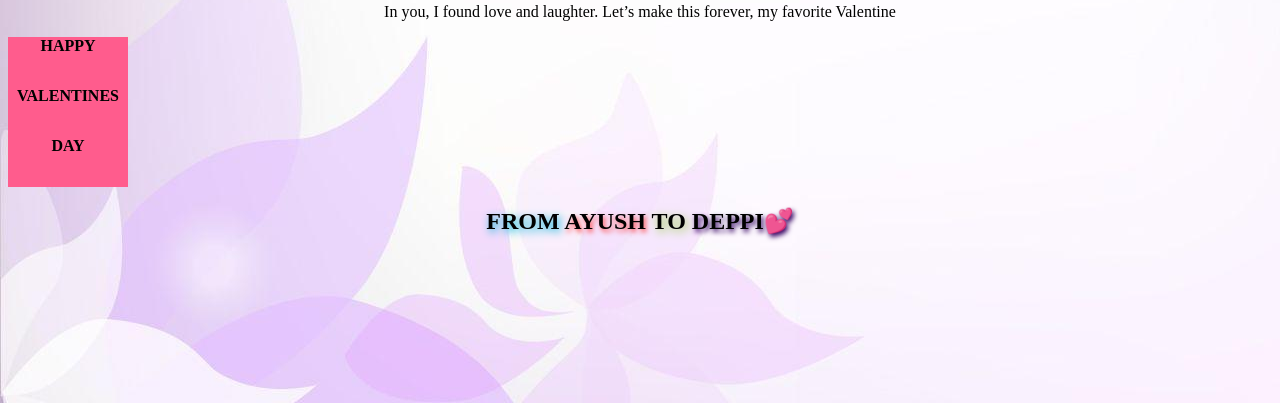
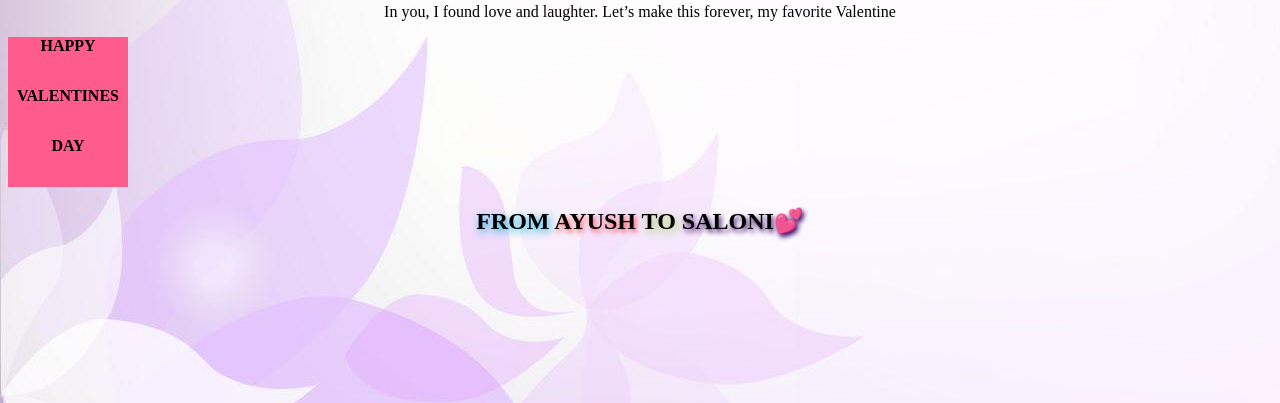
Before and after one commit to downloadbase/vl, a plain HTML site: page index.html in a window 1280 px wide. Shown: the part 397-800 px from the top of the page. Drawn offline with Linux system fonts and the light colour scheme.

Commit message:
Update index.html

```diff
--- a/index.html
+++ b/index.html
@@ -51,6 +51,6 @@ div {
 <div id="div1">HAPPY</div>
 <div id="div2">VALENTINES</div>
 <div id="div5">DAY</div>
-<h2> <span class="mm">FROM </span> <span class="nn">AYUSH </span> <span class="aa">TO </span> <span class="ss">DEPPI💕</span></h2>
+<h2> <span class="mm">FROM </span> <span class="nn">AYUSH </span> <span class="aa">TO </span> <span class="ss">SALONI💕</span></h2>
 </body>
 </html>
```
